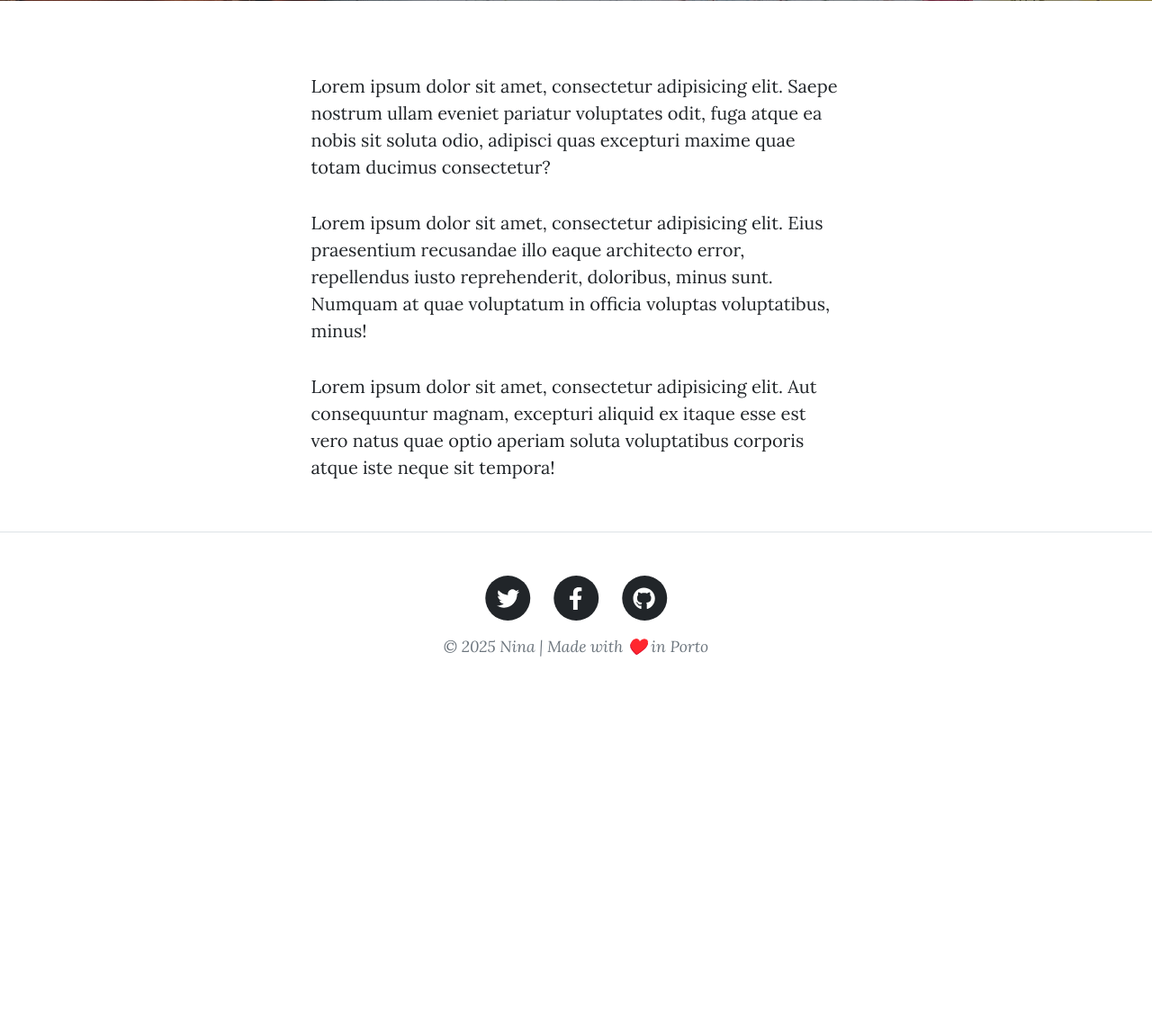
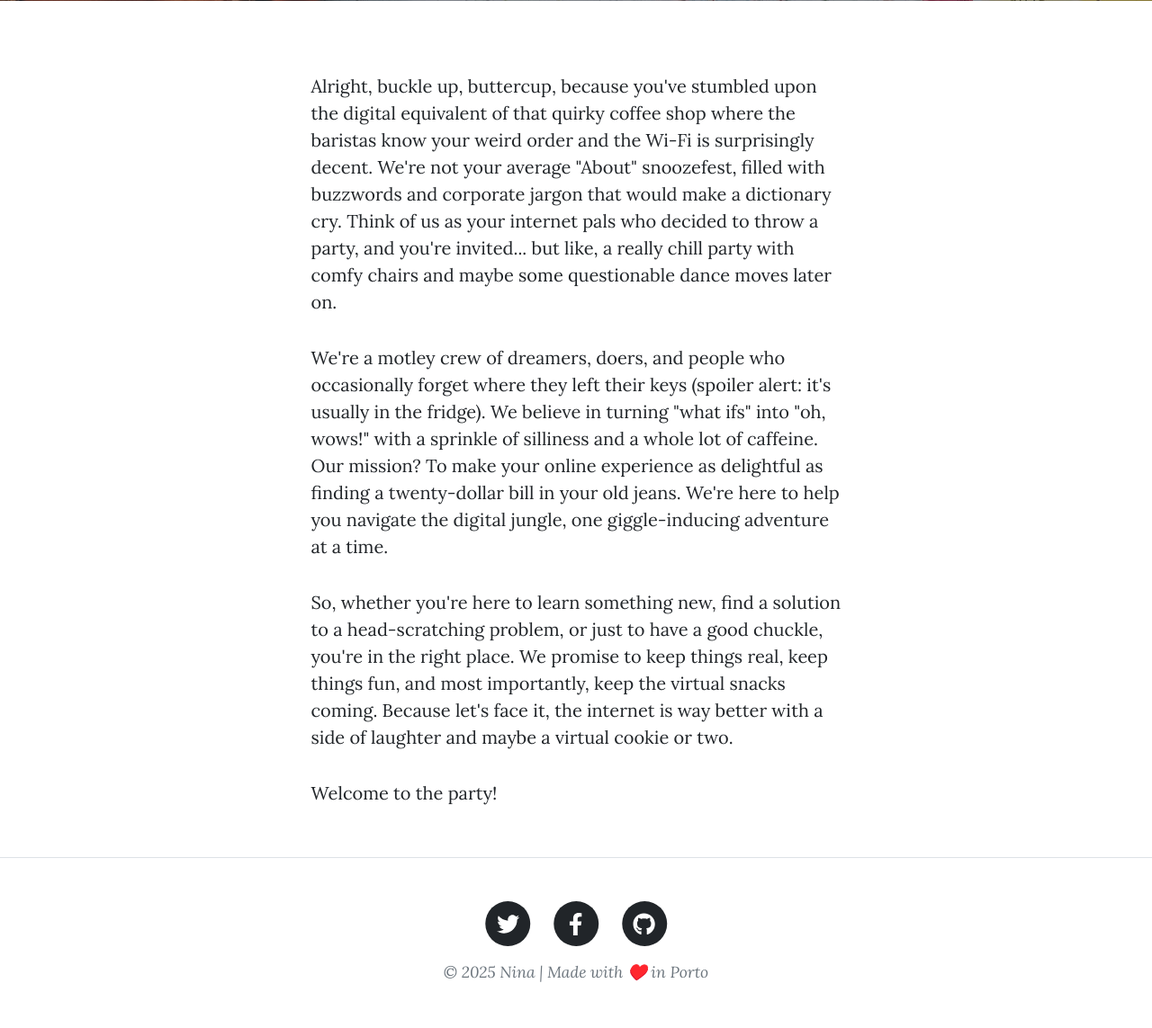
Before and after one commit to Nina-C4/Blog_Project, a Flask app: page /about in a window 1280 px wide. Shown: the part 561-1704 px from the top of the page at 90% size. Before the commit the page ends 1291 px from the top, so only its background shows below. Run offline with Flask 3, Linux system fonts and the light colour scheme; some libraries are stand-ins or nearby versions.

Commit message:
Update 'About' page.

```diff
--- a/templates/about.html
+++ b/templates/about.html
@@ -6,22 +6,25 @@
     <div class="row gx-4 gx-lg-5 justify-content-center">
       <div class="col-md-10 col-lg-8 col-xl-7">
         <p>
-          Lorem ipsum dolor sit amet, consectetur adipisicing elit. Saepe
-          nostrum ullam eveniet pariatur voluptates odit, fuga atque ea nobis
-          sit soluta odio, adipisci quas excepturi maxime quae totam ducimus
-          consectetur?
+          Alright, buckle up, buttercup, because you've stumbled upon the digital equivalent
+          of that quirky coffee shop where the baristas know your weird order and the Wi-Fi is surprisingly decent.
+          We're not your average "About" snoozefest, filled with buzzwords and corporate jargon
+          that would make a dictionary cry. Think of us as your internet pals who decided to throw a party,
+          and you're invited... but like, a really chill party with comfy chairs and maybe some questionable dance moves later on.
         </p>
         <p>
-          Lorem ipsum dolor sit amet, consectetur adipisicing elit. Eius
-          praesentium recusandae illo eaque architecto error, repellendus iusto
-          reprehenderit, doloribus, minus sunt. Numquam at quae voluptatum in
-          officia voluptas voluptatibus, minus!
+          We're a motley crew of dreamers, doers, and people who occasionally forget where they left their keys
+          (spoiler alert: it's usually in the fridge). We believe in turning "what ifs" into "oh, wows!" with a sprinkle of silliness
+          and a whole lot of caffeine. Our mission? To make your online experience as delightful as finding a twenty-dollar bill in your old jeans.
+          We're here to help you navigate the digital jungle, one giggle-inducing adventure at a time.
         </p>
         <p>
-          Lorem ipsum dolor sit amet, consectetur adipisicing elit. Aut
-          consequuntur magnam, excepturi aliquid ex itaque esse est vero natus
-          quae optio aperiam soluta voluptatibus corporis atque iste neque sit
-          tempora!
+          So, whether you're here to learn something new, find a solution to a head-scratching problem, or just to have a good chuckle,
+          you're in the right place. We promise to keep things real, keep things fun, and most importantly, keep the virtual snacks coming.
+          Because let's face it, the internet is way better with a side of laughter and maybe a virtual cookie or two.
+        </p>
+        <p>
+          Welcome to the party!
         </p>
       </div>
     </div>
```
